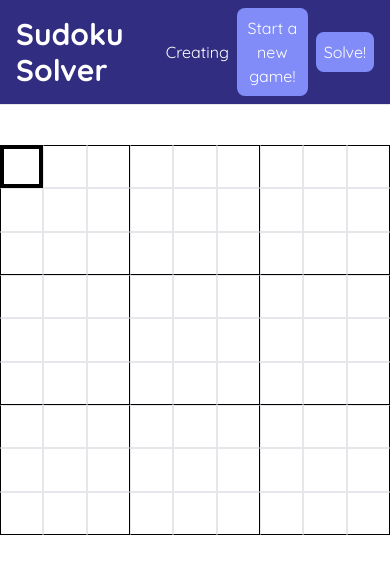
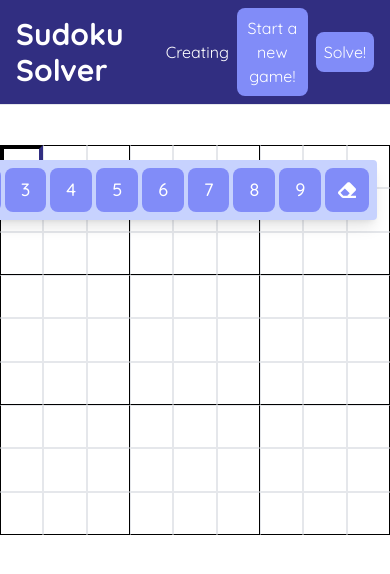
Before and after one commit to omardoescode/Sudoku-Solver, a React (Create React App) app: page / in a window 390 px wide. Both pictures are taken after a click on the button 21 px from the left and 166 px from the top of the page. Shown: the top 574 px of the page. Built offline with nearby package versions, Linux system fonts and the light colour scheme.

Commit message:
Added the numbers bar to enable working on phones

```diff
--- a/src/components/Button.tsx
+++ b/src/components/Button.tsx
@@ -3,12 +3,13 @@ import React from "react"
 interface ButtonProps {
   onClick?: () => void
   children: React.ReactNode
+  className?: string
 }
-export default function Button({ onClick, children }: ButtonProps) {
+export default function Button({ onClick, children, className }: ButtonProps) {
   return (
     <button
       onClick={onClick}
-      className="flex gap-2 items-center p-2 rounded-lg bg-indigo-400 text-white transition hover:bg-indigo-500"
+      className={`flex gap-2 items-center p-2 rounded-lg bg-indigo-400 text-white transition hover:bg-indigo-500 ${className}`}
     >
       {children}
     </button>
--- a/src/components/GridButton.tsx
+++ b/src/components/GridButton.tsx
@@ -2,6 +2,7 @@ import { useCallback, useContext, useEffect, useState } from "react"
 import { GridContext } from "../context/grid"
 import { Grid, Val } from "../types/grid"
 import range from "../lib/range"
+import NumbersBar from "./NumbersBar"
 
 interface ButtonProps {
   pos: number
@@ -9,7 +10,7 @@ interface ButtonProps {
 }
 
 export default function GridButton({ pos, val }: ButtonProps) {
-  const { currentBox, setCurrentBox, vals, solved } = useContext(
+  const { currentBox, setCurrentBox, vals, solved, type } = useContext(
     GridContext
   ) as Grid
 
@@ -19,8 +20,7 @@ export default function GridButton({ pos, val }: ButtonProps) {
 
   return (
     <button
-      className={`text-3xl border aspect-square
-      hover:border-4 hover:border-black
+      className={`text-4xl font-medium border aspect-square hover:border-4 hover:border-indigo-900 relative
       ${range(1, 9).includes(pos) && "border-t-black"}
       ${range(73, 81).includes(pos) && "border-b-black"}
       ${range(46, 54).includes(pos) && "border-b-black"}
@@ -31,16 +31,17 @@ export default function GridButton({ pos, val }: ButtonProps) {
       ${pos % 9 === 3 && "border-r-black"}
       ${pos % 9 === 6 && "border-r-black"}
 
-      ${currentBox === pos ? "border-4 border-black" : ""}
+      ${currentBox === pos ? "border-4 border-indigo-900" : ""}
       ${
         solved && solved[pos - 1] !== vals[pos - 1]
-          ? "text-blue-500"
+          ? "text-purple-500"
           : "text-black"
       }
        `}
       onClick={handleClick}
     >
       {val ? val : ""}
+      {currentBox && currentBox == pos && type == "Creating" && <NumbersBar />}
     </button>
   )
 }
--- /dev/null
+++ b/src/components/NumbersBar.tsx
@@ -0,0 +1,37 @@
+import { useContext } from "react"
+import range from "../lib/range"
+import Button from "./Button"
+import { GridContext } from "../context/grid"
+import { Grid } from "../types/grid"
+import { FaEraser } from "react-icons/fa"
+
+export default function NumbersBar() {
+  const { updateGrid, currentBox, setCurrentBox } = useContext(
+    GridContext
+  ) as Grid
+  const handleClick = (val: number | false) => {
+    if (currentBox) {
+      updateGrid(currentBox, val)
+      setCurrentBox(null)
+    }
+  }
+  return (
+    <div className="absolute -bottom-full rounded bg-indigo-200 p-2 shadow-lg flex items-center gap-1 z-10 -left-24">
+      {range(1, 9).map((val) => (
+        <Button
+          className={"text-lg px-4 aspect-square"}
+          key={val}
+          onClick={() => handleClick(val)}
+        >
+          {val}
+        </Button>
+      ))}
+      <Button
+        className={"text-lg px-[13px] aspect-square"}
+        onClick={() => handleClick(false)}
+      >
+        <FaEraser />
+      </Button>
+    </div>
+  )
+}
--- a/src/context/grid.tsx
+++ b/src/context/grid.tsx
@@ -42,6 +42,7 @@ const GridProvider = ({ children }: { children: React.ReactNode }) => {
     setSolved(null)
     setType("Creating")
     setVals(new Array(81).fill(false))
+    setCurrentBox(null)
   }, [])
 
   return (
```
